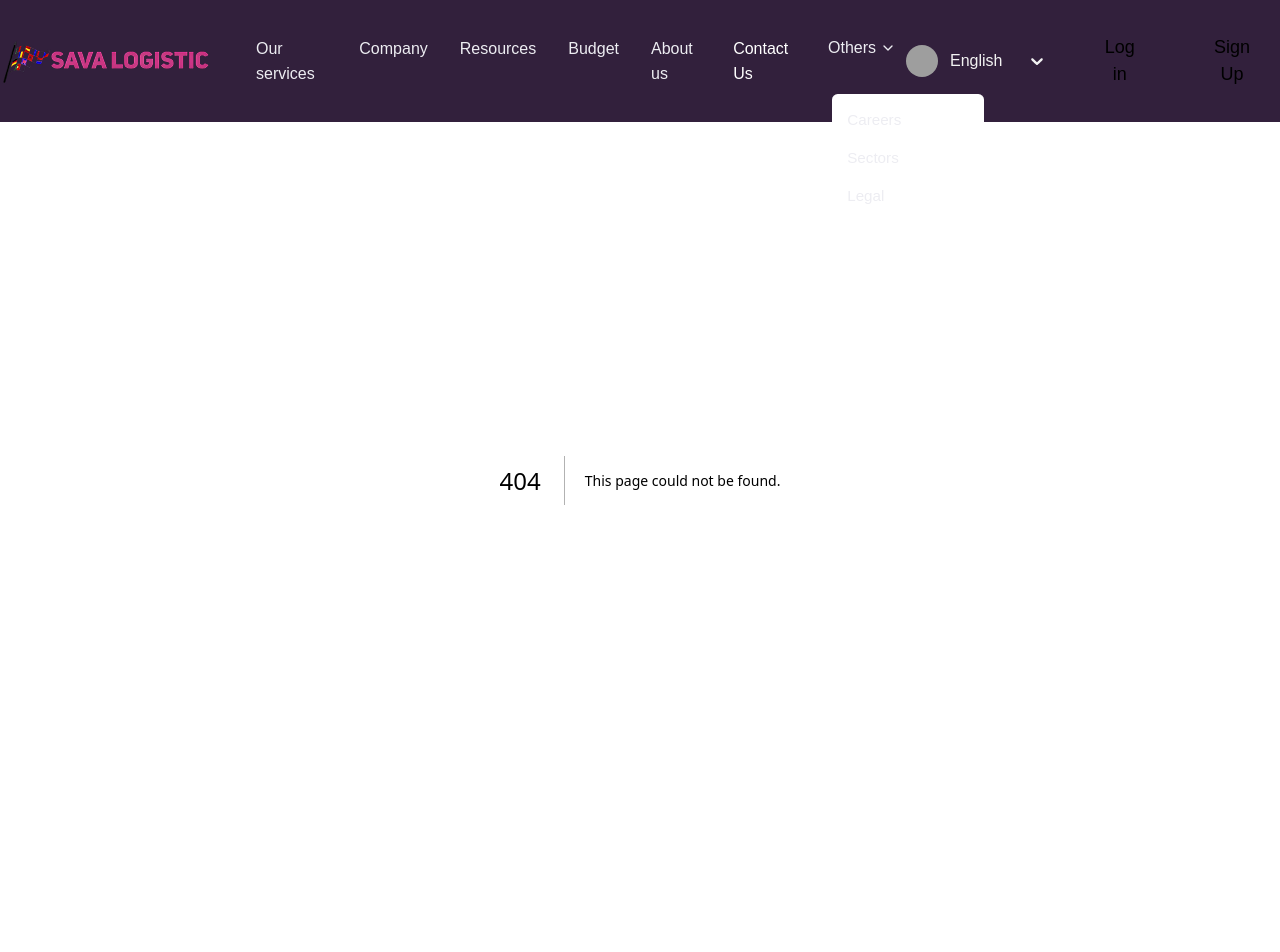
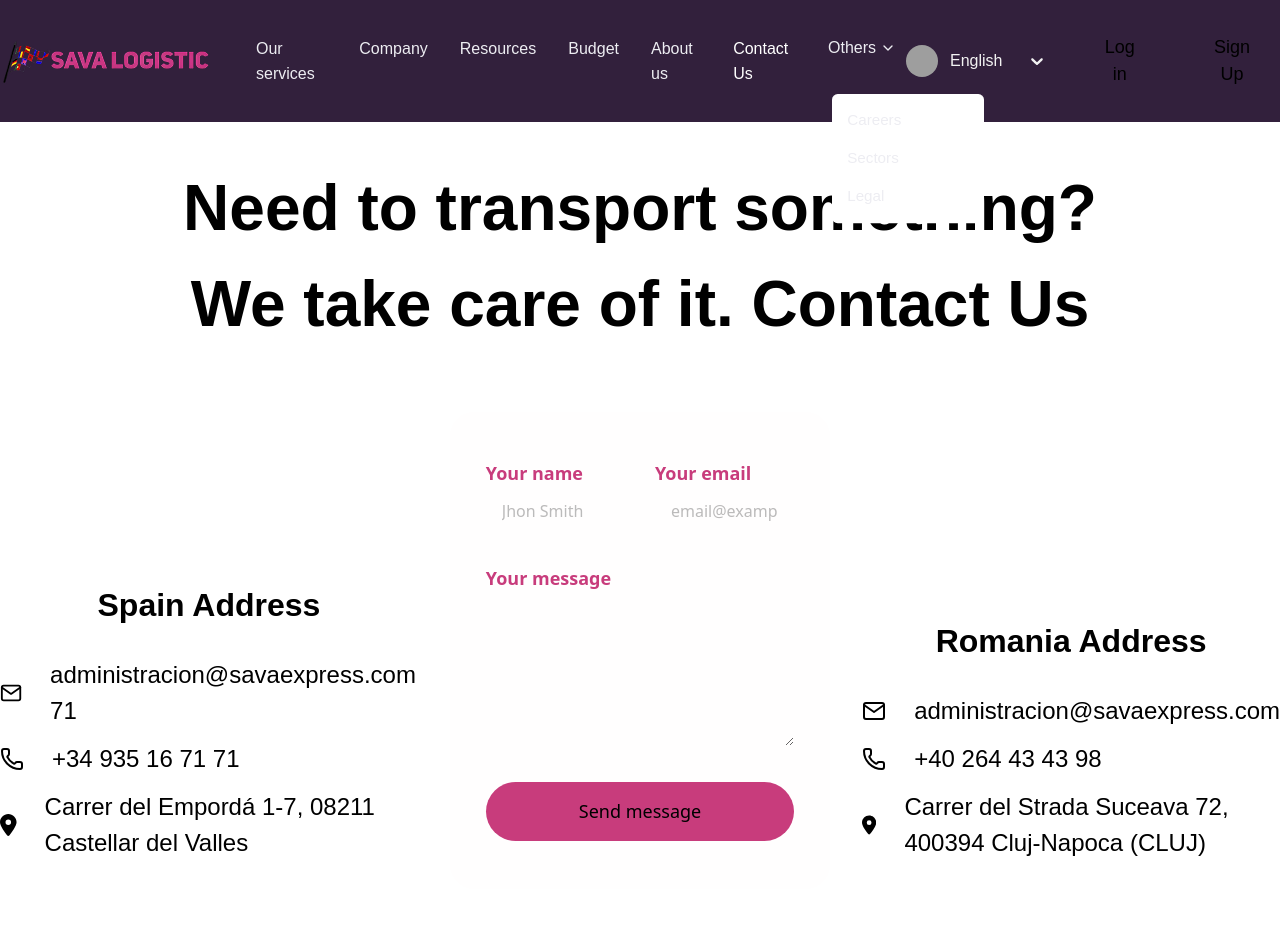
Before and after one commit to sultan93291/vladimirac, a Next.js app: page /contact in a window 1280 px wide. Before the commit this address had no page. Shown: the top 952 px of the page. Built offline with nearby package versions, Linux system fonts and the light colour scheme; grey boxes are pictures that could not be loaded.

Commit message:
add contact page

```diff
--- a/src/Components/Reusable/Countdownreusable.tsx
+++ b/src/Components/Reusable/Countdownreusable.tsx
@@ -4,7 +4,7 @@ interface CountdownProps {
   title: string;
   para: string;
   showBorder?: boolean;
-}
+};
 
 const CountdownReusable: React.FC<CountdownProps> = ({
   title,
--- a/src/app/about-us/components/History.tsx
+++ b/src/app/about-us/components/History.tsx
@@ -78,8 +78,6 @@ const TimelineSlider = () => {
       <h2 className="text-3xl md:text-4xl text-center font-semibold mb-6">
         Our History
       </h2>
-
-      {/* Timeline bar with date/status/icons */}
       <div className="relative w-full px-4 md:px-20">
         <Swiper
           onSwiper={swiper => (timelineBarRef.current = swiper)}
--- /dev/null
+++ b/src/app/certification/page.tsx
@@ -0,0 +1,11 @@
+import React from 'react'
+
+const page = () => {
+  return (
+    <div>
+
+    </div>
+  )
+}
+
+export default page
--- /dev/null
+++ b/src/app/contact/page.tsx
@@ -0,0 +1,92 @@
+import Container from "@/Components/Shared/Container";
+import { Phone } from "lucide-react";
+import { FaLocationDot } from "react-icons/fa6";
+import { FiMail } from "react-icons/fi";
+
+const page = () => {
+  return (
+    <section className="pt-20 pb-[60px]">
+      <Container>
+        <h2 className="text-[64px] font-bold text-white font-arial text-center">
+          Need to transport something?
+          <br /> We take care of it. Contact Us
+        </h2>
+        <div className="flex justify-between w-full gap-8 items-end mt-[60px]">
+          <div className="w-[33%]">
+            <h5 className="text-[32px] font-bold font-arial text-center text-white">
+              Spain Address
+            </h5>
+            <ul className="flex flex-col gap-3 my-7">
+              <li className="flex gap-x-7 items-center font-lucida text-[24px] font-normal text-[#fff]">
+                <FiMail className="text-white  font-bold" />{" "}
+                administracion@savaexpress.com 71
+              </li>
+              <li className="flex gap-x-7 items-center font-lucida text-[24px] font-normal text-[#fff]">
+                <Phone className="text-white  font-bold" /> +34 935 16 71 71
+              </li>
+              <li className="flex gap-x-7 items-center font-lucida text-[24px] font-normal text-[#fff]">
+                <FaLocationDot className="text-white  font-bold" /> Carrer del
+                Empordá 1-7, 08211 Castellar del Valles
+              </li>
+            </ul>
+          </div>
+          <div className="w-[33%] bg-[#FFFEFE] py-12 px-9 rounded-[24px]">
+            <form action="">
+              <div className="grid grid-cols-2 gap-[30px]">
+                <div>
+                  <h4 className="font-nunito text-[18px] font-semibold text-[#C83C7C]">
+                    Your name
+                  </h4>
+                  <input
+                    type="text"
+                    placeholder="Jhon Smith"
+                    className="py-3 px-4 font-nunito text-[16px] font-normal outline-0 border-b-2 border-[#b62b69]/30 text-[#787878] w-full"
+                  />
+                </div>
+                <div>
+                  <h4 className="font-nunito text-[18px] font-semibold text-[#C83C7C]">
+                    Your email
+                  </h4>
+                  <input
+                    type="text"
+                    placeholder="email@example.com"
+                    className="py-3 px-4 font-nunito text-[16px] font-normal outline-0 border-b-2 border-[#b62b69]/30 text-[#787878] w-full"
+                  />
+                </div>
+                <div className="col-span-2">
+                  <h4 className="font-nunito text-[18px] font-semibold text-[#C83C7C] pb-1">
+                    Your message
+                  </h4>
+                  <textarea className="border-2 border-[#C83C7C] rounded-[12px] h-[150px] w-full outline-0 p-2"></textarea>
+                </div>
+                <button className="col-span-2 w-full py-4 rounded-[50px] bg-[#C83C7C] text-white font-nunito text-[18px] cursor-pointer border border-[#C83C7C] hover:bg-white hover:text-black hover:border hover:border-black duration-500 ease-in-out">
+                  Send message
+                </button>
+              </div>
+            </form>
+          </div>
+          <div className="w-[33%]">
+            <h5 className="text-[32px] font-bold font-arial text-center text-white">
+              Romania Address
+            </h5>
+            <ul className="flex flex-col gap-3 my-7">
+              <li className="flex gap-x-7 items-center font-lucida text-[24px] font-normal text-[#fff]">
+                <FiMail className="text-white  font-bold" />{" "}
+                administracion@savaexpress.com
+              </li>
+              <li className="flex gap-x-7 items-center font-lucida text-[24px] font-normal text-[#fff]">
+                <Phone className="text-white  font-bold" /> +40 264 43 43 98
+              </li>
+              <li className="flex gap-x-7 items-center font-lucida text-[24px] font-normal text-[#fff]">
+                <FaLocationDot className="text-white  font-bold" /> Carrer del
+                Strada Suceava 72, 400394 Cluj-Napoca (CLUJ)
+              </li>
+            </ul>
+          </div>
+        </div>
+      </Container>
+    </section>
+  );
+};
+
+export default page;
--- a/src/app/globals.css
+++ b/src/app/globals.css
@@ -72,6 +72,7 @@
   --font-lucida: lucida, sans-serif;
   --font-arial: arial, sans-serif;
   --font-jost: var(--font-jost);
+  --font-nunito: var(--font-nunito);
 }
 
 .swiper-pagination-bullet.custom-bullet {
--- a/src/app/layout.tsx
+++ b/src/app/layout.tsx
@@ -1,11 +1,17 @@
 import type { Metadata } from "next";
-import { Jost } from "next/font/google";
+import { Jost,Nunito } from "next/font/google";
 import "./globals.css";
 import Navbar from "@/Components/Shared/Navbar";
 import Footer from "@/Components/Shared/Footer";
 
 const jost = Jost({
   variable: "--font-jost",
+  subsets: ["latin"],
+  weight: ["400", "500", "700"],
+  display: "swap",
+});
+const nunito = Nunito({
+  variable: "--font-nunito",
   subsets: ["latin"],
   weight: ["400", "500", "700"],
   display: "swap",
```
